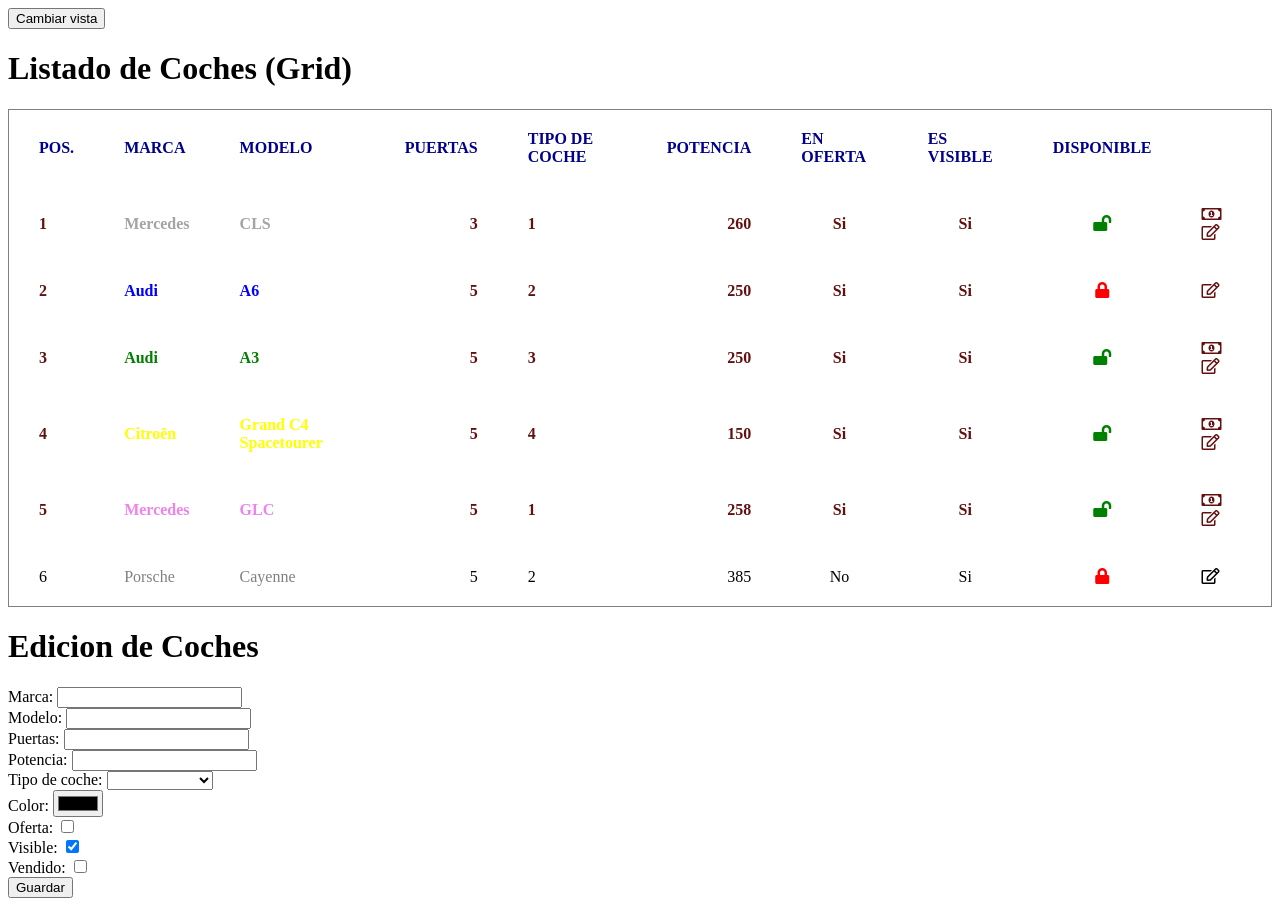
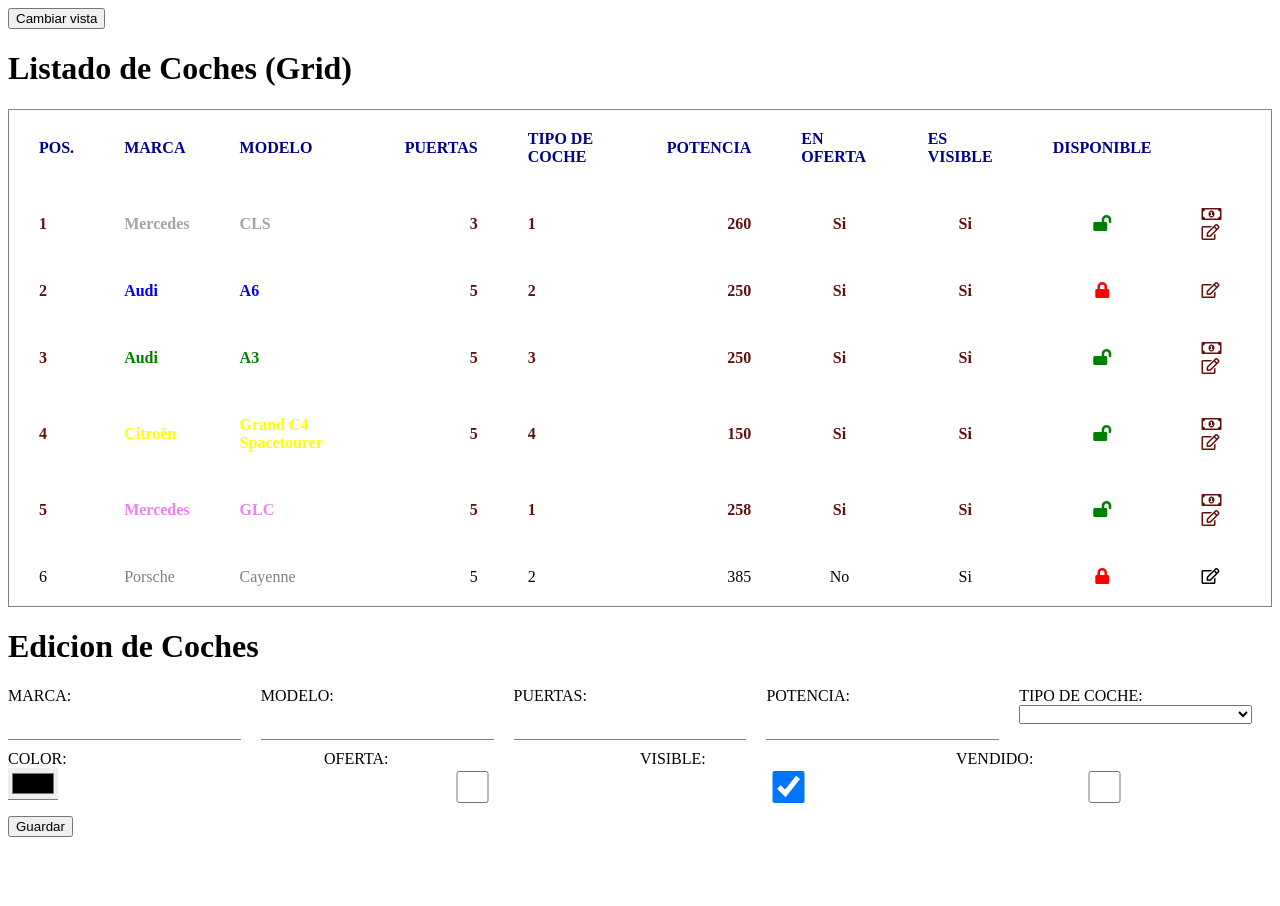
Before and after one commit to mad-prog/poseidon-concesionario, an Angular app: page / in a window 1280 px wide. After the commit the page ends 845 px from the top, so only its background shows below. Built offline with nearby package versions, Linux system fonts and the light colour scheme.

Commit message:
guardar coche en servicio

```diff
--- a/src/app/app.component.html
+++ b/src/app/app.component.html
@@ -2,4 +2,4 @@
 
 <!-- <app-coches-table-list [coches]="coches" (editar)="showCoche($event)"></app-coches-table-list> -->
 
-<app-coche-detail [coche]="cocheSeleccionado" ></app-coche-detail>
+<app-coche-detail [coche]="cocheSeleccionado" (cocheEditado)="guardarCoche($event)" ></app-coche-detail>
--- a/src/app/app.component.ts
+++ b/src/app/app.component.ts
@@ -113,4 +113,10 @@
   marcaSelectionChange(value: string) {
     this.marcaSelected = value;
   }
+
+  guardarCoche(coche: Coche): void {
+    this.cochesModel.guardarCoche(coche);
+    this.coches = this.cochesModel.getCoches();
+
+  }
 }
--- a/src/app/coche-detail/coche-detail.component.html
+++ b/src/app/coche-detail/coche-detail.component.html
@@ -2,7 +2,7 @@
 
 <form [formGroup]="cocheForm" (ngSubmit)="guardarClick(cocheForm)">
 
-    <div>
+    <div class="flex-row">
         <div class="field-element">
             <label for="">Marca: </label>
             <input id="" type="text" formControlName="marca">
--- a/src/app/coche-detail/coche-detail.component.scss
+++ b/src/app/coche-detail/coche-detail.component.scss
@@ -0,0 +1,28 @@
+.flex-row{
+    display: flex;
+    flex-flow: row;
+    flex-wrap: wrap;
+}
+
+.field-element{
+    display: flex;
+    flex-direction: column;
+    flex: 1 1 200px;
+    margin-right: 20px;
+    margin-bottom: 10px;
+    label{
+        text-transform: uppercase;
+    }
+
+    input{
+        border: none;
+        border-bottom: 1px solid gray;
+        height: 32px;
+        font-size: 1.1rem;
+        outline: none;
+
+        &:focus{
+            border-bottom: 2px solid olivedrab;
+        }
+    }
+}
--- a/src/app/coche-detail/coche-detail.component.ts
+++ b/src/app/coche-detail/coche-detail.component.ts
@@ -1,4 +1,4 @@
-import { Component, Input, OnChanges, OnInit, SimpleChanges } from '@angular/core';
+import { Component, Input, OnChanges, OnInit, Output, SimpleChanges, EventEmitter } from '@angular/core';
 import { FormBuilder, FormGroup, Validators } from '@angular/forms';
 import { Coche } from '../models/coche';
 
@@ -10,6 +10,7 @@
 export class CocheDetailComponent implements OnInit, OnChanges {
 
   @Input() coche?: Coche;
+  @Output() cocheEditado = new EventEmitter<Coche>();
 
   cocheForm: FormGroup;
 
@@ -37,7 +38,18 @@
   }
 
   guardarClick(form: FormGroup): void {
+    const result: Coche = form.value;
+
+    if (this.coche) {
+      result.id = this.coche.id;
+    }
+
+    this.cocheEditado.emit(result);
+  }
+
+
+  nuevoCoche(): void {
+    this.cocheForm.reset();
 
   }
-
 }
--- a/src/app/services/coches-model.service.ts
+++ b/src/app/services/coches-model.service.ts
@@ -88,6 +88,16 @@
   }
 
   getCoches(): Coche[] {
-    return this.coches;
+    return [...this.coches];
+  }
+
+  guardarCoche(coche: Coche): void {
+    if (coche) {
+      const idx = this.coches.findIndex(x => x.id === coche.id);
+
+      if (idx >= 0) {
+        this.coches[idx] = { ...coche };
+      }
+    }
   }
 }
```
